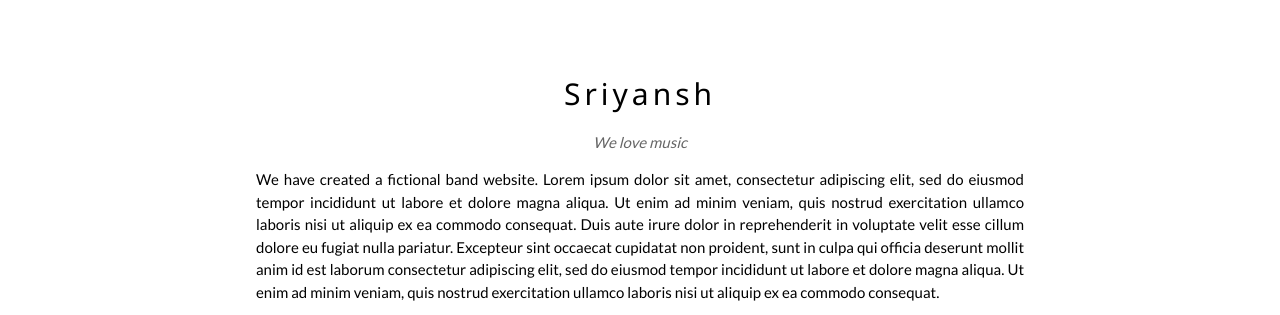
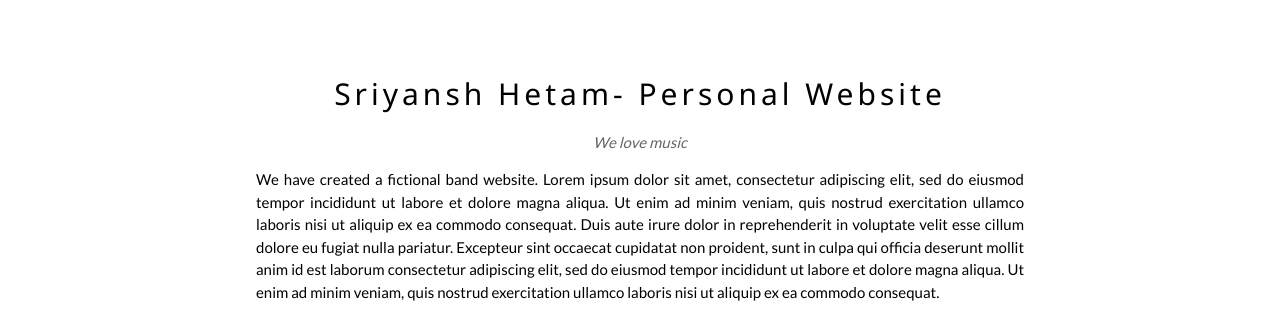
Before and after one commit to hetamsri149/hetamsri149.github.io, a plain HTML site: page index.html in a window 1280 px wide. Shown: the part 72-387 px from the top of the page. Drawn offline with nearby package versions, Linux system fonts and the light colour scheme.

Commit message:
updated index.html

```diff
--- a/index.html
+++ b/index.html
@@ -68,7 +68,7 @@ body {font-family: "Lato", sans-serif}
 
   <!-- The Band Section -->
   <div class="w3-container w3-content w3-center w3-padding-64" style="max-width:800px" id="band">
-    <h2 class="w3-wide">Sriyansh</h2>
+    <h2 class="w3-wide">Sriyansh Hetam- Personal Website</h2>
     <p class="w3-opacity"><i>We love music</i></p>
     <p class="w3-justify">We have created a fictional band website. Lorem ipsum dolor sit amet, consectetur adipiscing elit, sed do eiusmod tempor incididunt ut labore et dolore magna aliqua. Ut enim ad minim veniam, quis nostrud exercitation ullamco laboris nisi ut aliquip
       ex ea commodo consequat. Duis aute irure dolor in reprehenderit in voluptate velit esse cillum dolore eu fugiat nulla pariatur. Excepteur sint occaecat cupidatat non proident, sunt in culpa qui officia deserunt mollit anim id est laborum consectetur
```
